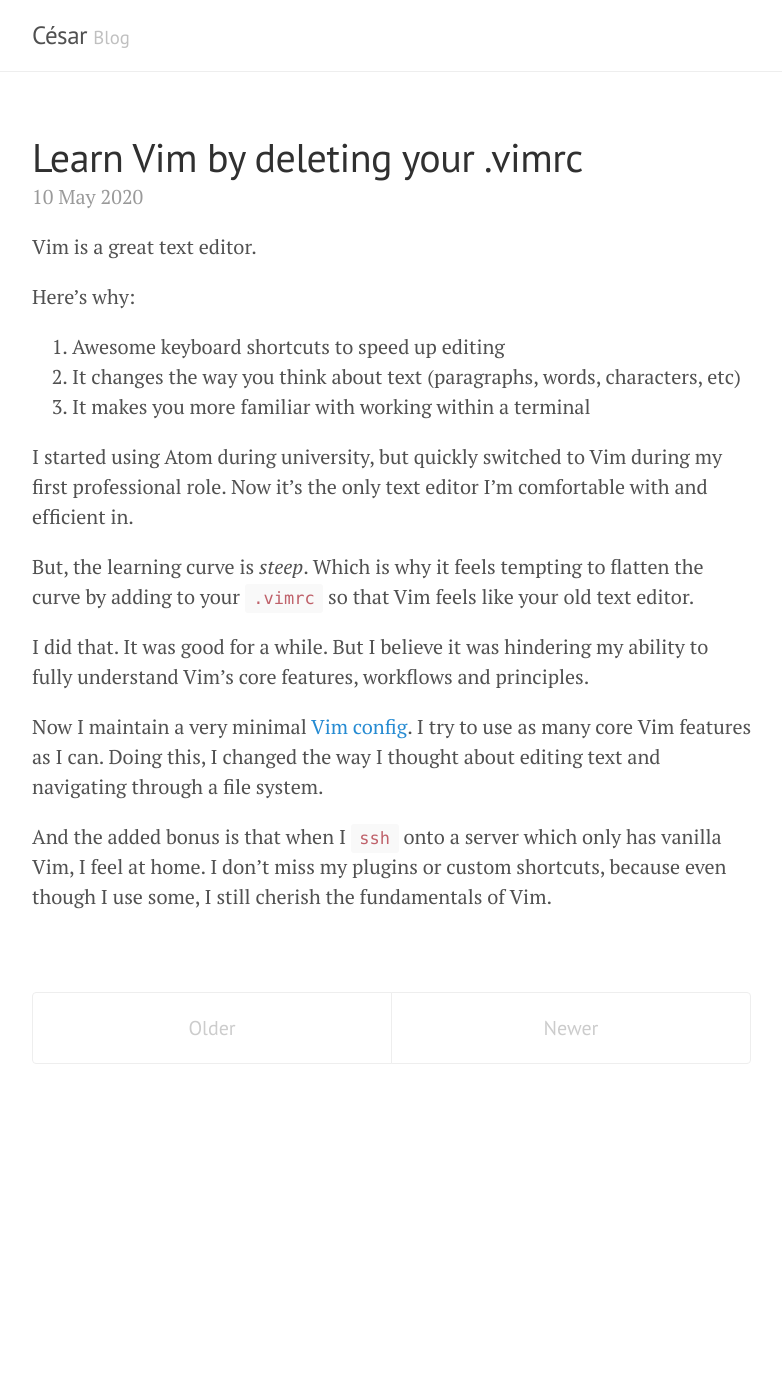
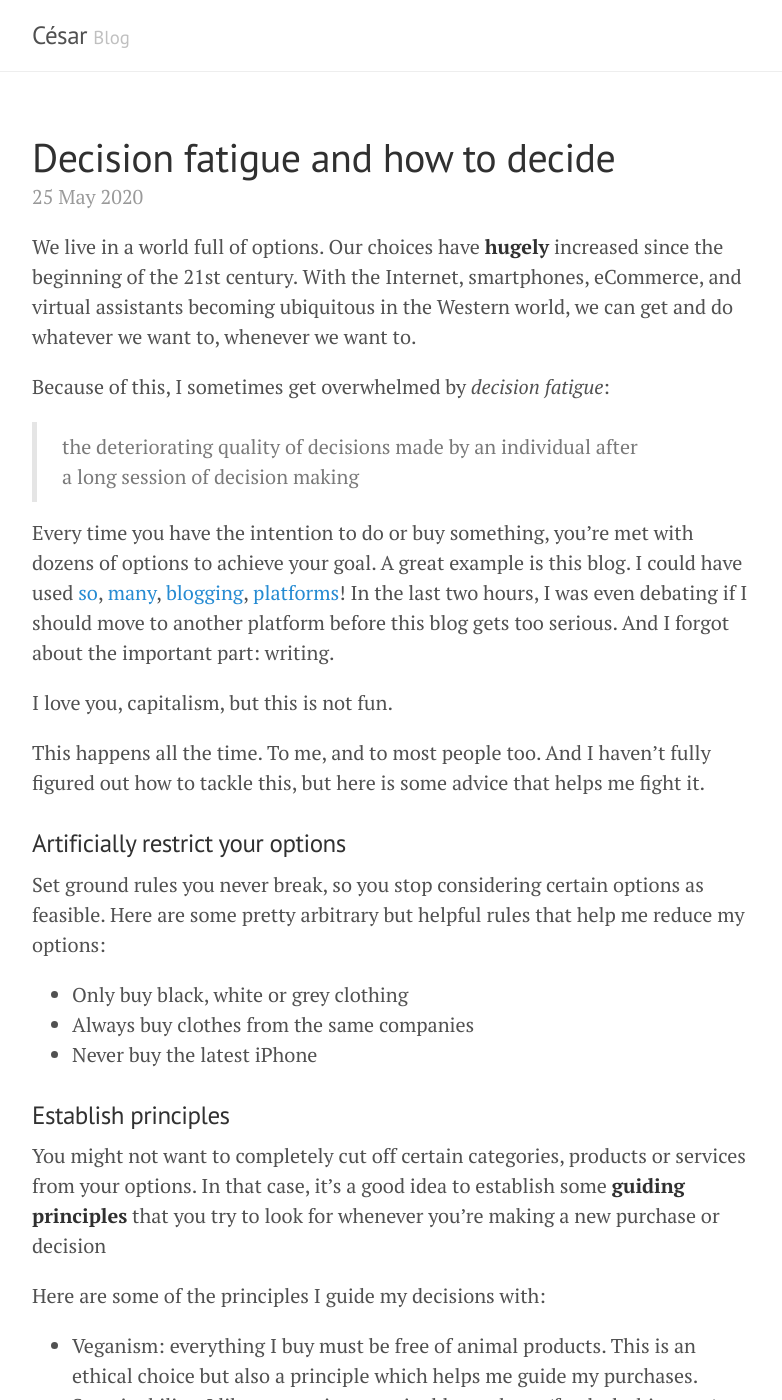
Before and after one commit to cesarferradas/ferrad.as, a Jekyll site: the page built from index.html, in a window 1280 px wide and 1400 px high. Shown: the whole window, without its empty margins (248-1030 px from the left). Built offline with Jekyll 4.4.1, drawn with Linux system fonts in a browser that asks for light colours; the list of posts is cut into pages by our own code; some of the changed text lies outside the part shown.

Commit message:
port a bunch of blog posts

```diff
--- a/_config.yml
+++ b/_config.yml
@@ -4,7 +4,7 @@
 description:         ''
 url:                 'https://cesar.sh'
 baseurl:             '/blog'
-paginate:            5
+paginate:            1
 permalink:           /:title
 
 # About/contact
--- /dev/null
+++ b/_posts/2020-05-25-decision-fatigue-how-to-decide.md
@@ -0,0 +1,51 @@
+---
+title: Decision fatigue and how to decide
+---
+
+We live in a world full of options. Our choices have **hugely** increased since the beginning of the 21st century. With the Internet, smartphones, eCommerce, and virtual assistants becoming ubiquitous in the Western world, we can get and do whatever we want to, whenever we want to.
+
+Because of this, I sometimes get overwhelmed by _decision fatigue_:
+
+> the deteriorating quality of decisions made by an individual after a long session of decision making
+
+Every time you have the intention to do or buy something, you're met with dozens of options to achieve your goal. A great example is this blog. I could have used [so](https://wordpress.org/), [many](https://ghost.org/), [blogging](https://write.as/), [platforms](https://jekyllrb.com/)! In the last two hours, I was even debating if I should move to another platform before this blog gets too serious. And I forgot about the important part: writing.
+
+I love you, capitalism, but this is not fun.
+
+This happens all the time. To me, and to most people too. And I haven't fully figured out how to tackle this, but here is some advice that helps me fight it.
+
+### Artificially restrict your options
+
+Set ground rules you never break, so you stop considering certain options as feasible. Here are some pretty arbitrary but helpful rules that help me reduce my options:
+
+- Only buy black, white or grey clothing
+- Always buy clothes from the same companies
+- Never buy the latest iPhone
+
+### Establish principles
+
+You might not want to completely cut off certain categories, products or services from your options. In that case, it's a good idea to establish some **guiding principles** that you try to look for whenever you're making a new purchase or decision
+
+Here are some of the principles I guide my decisions with:
+
+- Veganism: everything I buy must be free of animal products. This is an ethical choice but also a principle which helps me guide my purchases.
+- Sustainability: I like supporting sustainable products (food, clothing, etc) but also sustainable software where possible.
+- Minimalism: I try to buy things that are simple but work well, and I try to buy **one** object or service that works really well rather than many that work okay.
+- Open source: when looking for new software to use, I try to look for open source alternatives (e.g. LibreOffice, Open Xchange, Standard Notes, Bitwarden, Joplin).
+- Privacy: I don't support companies that have shady privacy policies, that retain your data indefinitely or use it for purposes other than providing their core service. I prefer services which allow you to delete your accounts, don't share your data with third parties and (ideally) encrypt your information.
+
+Some examples of how I apply these in real life:
+
+#### Standard Notes over Evernote
+
+[Standard Notes](https://standardnotes.org/?s=kl3a33n9) is open source and end-to-end encrypted. You can delete all your data and your account whenever you want. Evernote, on the other hand, only "closes" your account, and if you don't delete all your notes before closing your account, they are kept and analysed forever.
+
+#### Bitwarden over all other password managers
+
+There are literally so many password managers out there that it can be impossible to choose. Bitwarden is the only open source one with all the features I need. So that was easy.
+
+### Come to terms with not having the best
+
+You don't actually **need** much. You can live a fulfilled life with very little. Not every tool you use or activity you perform needs to be the best. It's okay to have an okay phone. It's okay to have an okay laptop. At some point you just need to choose something rather than nothing and be okay with missing out on the rest.
+
+<!--emailsub-->
```
Also changed, not shown: _posts/2020-05-10-email-attachments.md (added, +23 -0 lines), _posts/2020-05-11-passwords.md (added, +69 -0 lines), _posts/2020-05-12-life-without-social-media.md (added, +57 -0 lines), _posts/2020-05-13-creating-daily.md (added, +17 -0 lines), _posts/2020-05-14-music-on-repeat.md (added, +9 -0 lines), _posts/2020-05-15-privacy-first-contact-tracing.md (added, +21 -0 lines), _posts/2020-05-16-functionality-over-style.md (added, +29 -0 lines), _posts/2020-05-17-minimalist-approach-to-coding.md (added, +29 -0 lines), _posts/2020-05-19-notifications.md (added, +24 -0 lines), _posts/2020-05-21-easyjet-databreach-no-surprise.md (added, +23 -0 lines), _posts/2020-05-22-how-to-protect-yourself-after-data-breach.md (added, +39 -0 lines), about.md (+3 -1 lines), reading.md (added, +27 -0 lines), _posts/2020-05-09-learning-vim-by-deleting-vimrc.md (renamed from _posts/2020-05-10-learning-vim-by-deleting-vimrc.md).
